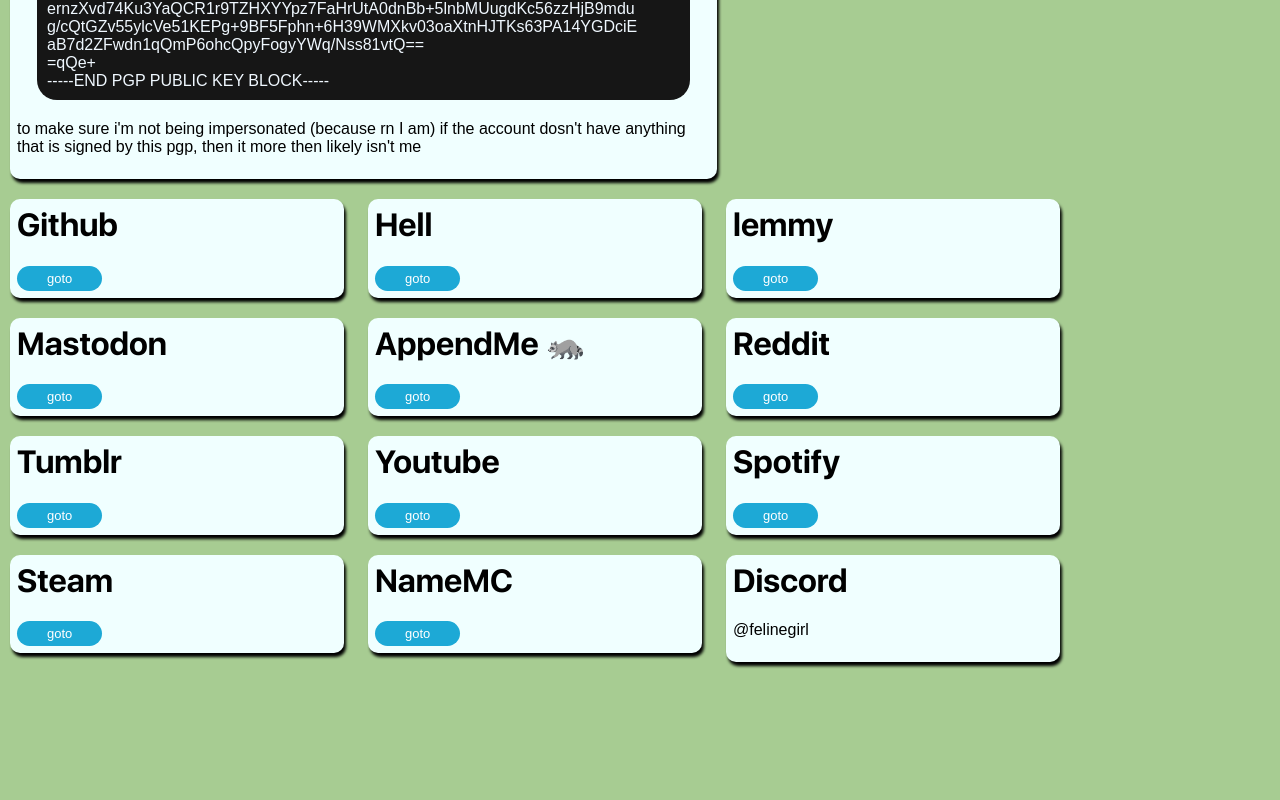
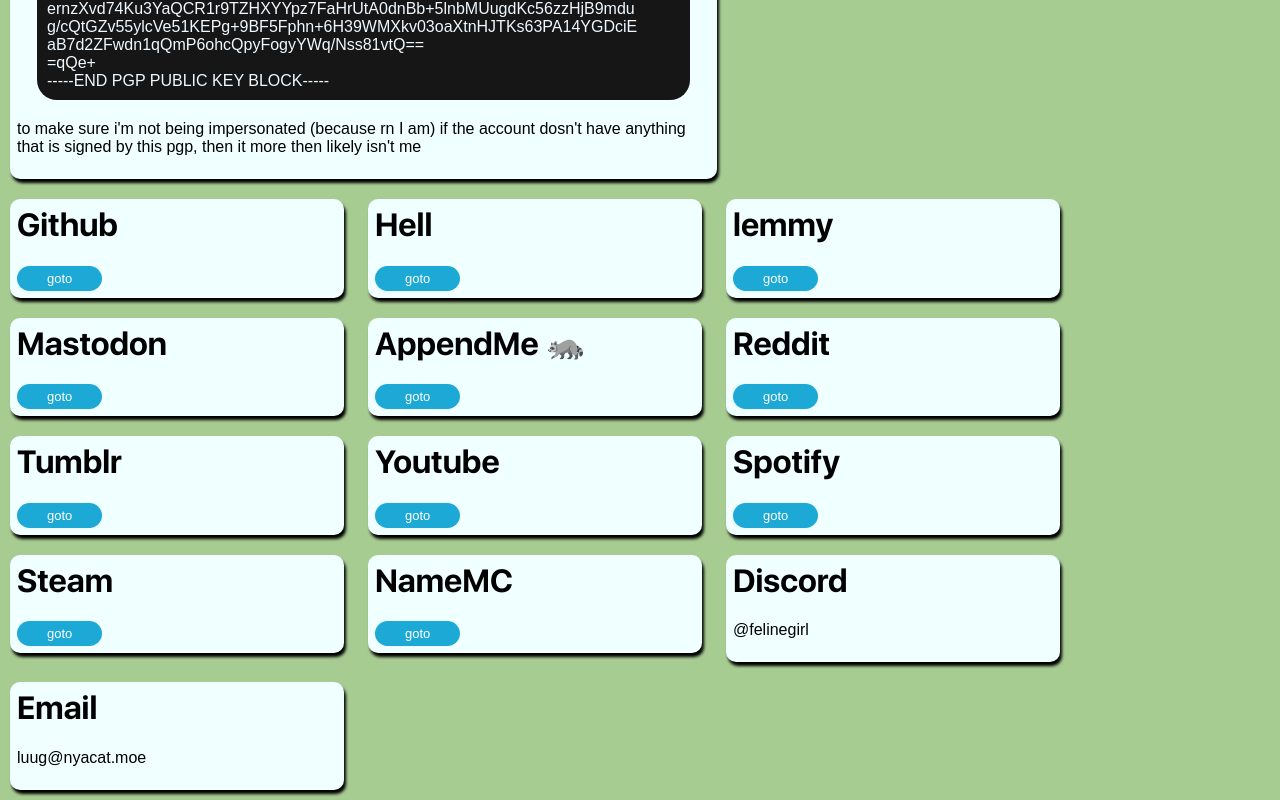
Before and after one commit to LunaLeTuna/LunaLeTuna.github.io, a website: page media.html in a window 1280 px wide. Shown: the part 820-1620 px from the top of the page. Before the commit the page ends 1492 px from the top, so only its background shows below. Drawn offline with Linux system fonts and the light colour scheme.

Commit message:
Update media.html

```diff
--- a/media.html
+++ b/media.html
@@ -164,6 +164,10 @@
                 <h1>Discord</h1>
                 <p>@felinegirl</p>
             </div>
+            <div id="tab">
+                <h1>Email</h1>
+                <p>luug@nyacat.moe</p>
+            </div>
         </div>
     </body>
 </html>
```
